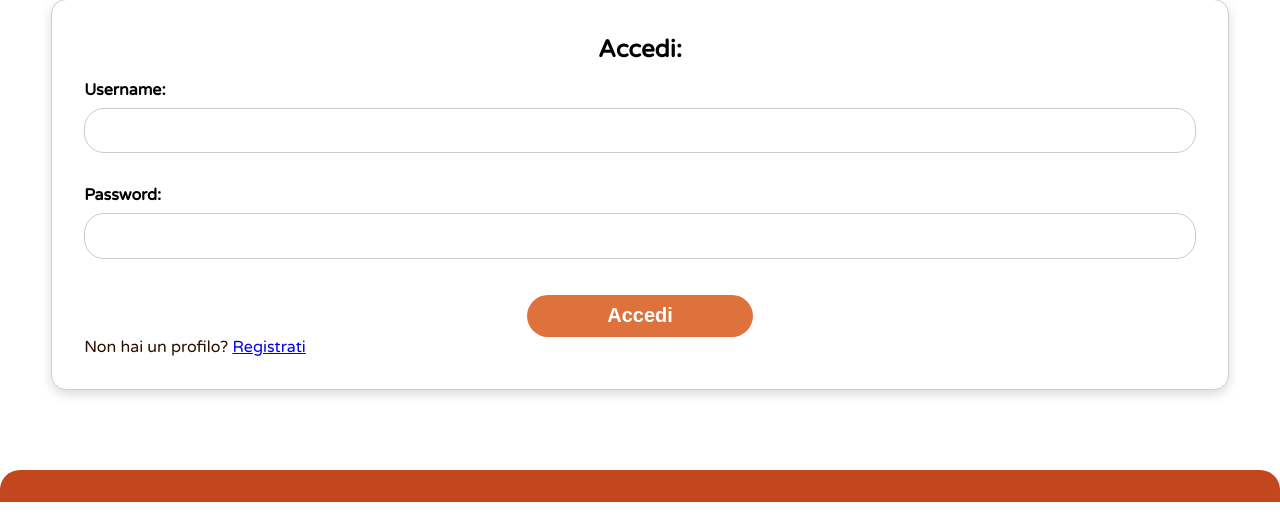
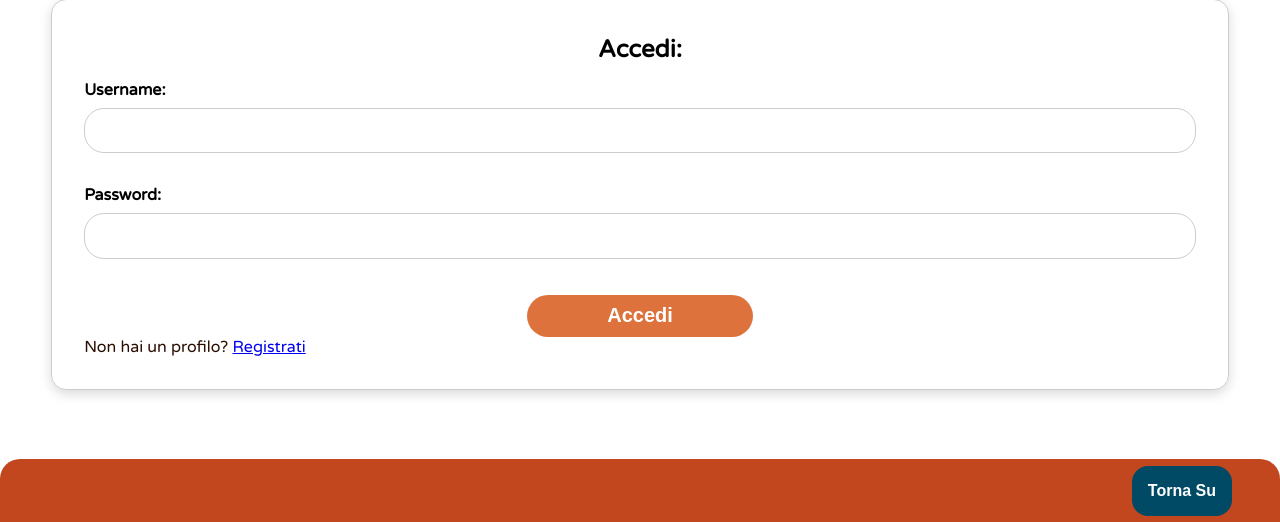
Before and after one commit to tlazzarin/sito-tecweb, a PHP site: page /accedi.php in a window 1280 px wide. Shown: the part 278-800 px from the top of the page. Run offline with PHP 8.4, Linux system fonts and the light colour scheme.

Commit message:
fix footer
Fix posizione del footer

```diff
--- a/src/accedi.html
+++ b/src/accedi.html
@@ -87,6 +87,7 @@
 
         <!-- Footer -->
         <footer>
+            <a href="#logo" class="linkTornasu"><button aria-label="Pulsante per tornare all'inizio della pagina" type="button" class="button">Torna Su</button></a>
         </footer>
 
     </body>
--- a/src/css/style.css
+++ b/src/css/style.css
@@ -557,7 +557,7 @@ footer {
     min-height: 2em;
     border-top-left-radius: 20px;
     border-top-right-radius: 20px;
-    margin-top: 2em;
+    margin-top: auto;
     display: flex;
     flex-direction: row-reverse;
 }
--- a/src/registrati.html
+++ b/src/registrati.html
@@ -89,6 +89,7 @@
 
         <!-- Footer -->
         <footer>
+            <a href="#logo" class="linkTornasu"><button aria-label="Pulsante per tornare all'inizio della pagina" type="button" class="button">Torna Su</button></a>
         </footer>
 
     </body>
```
